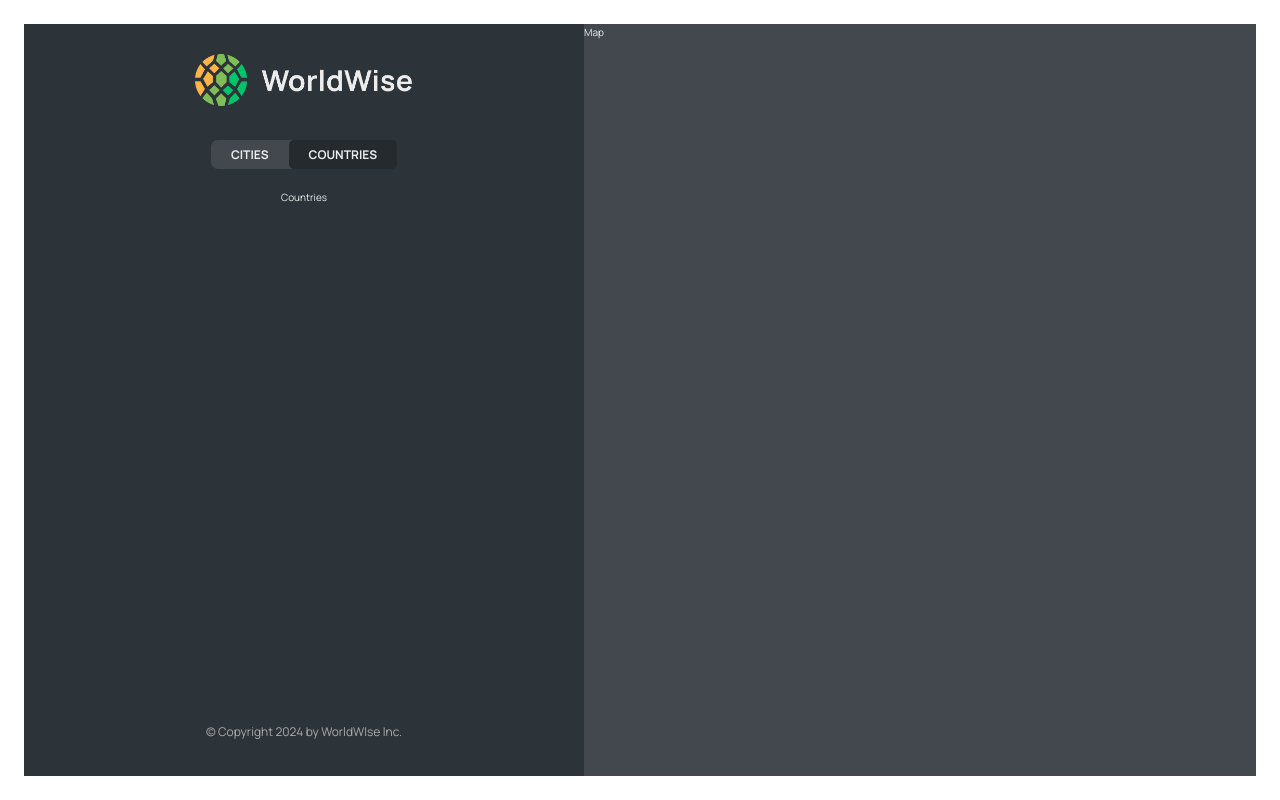
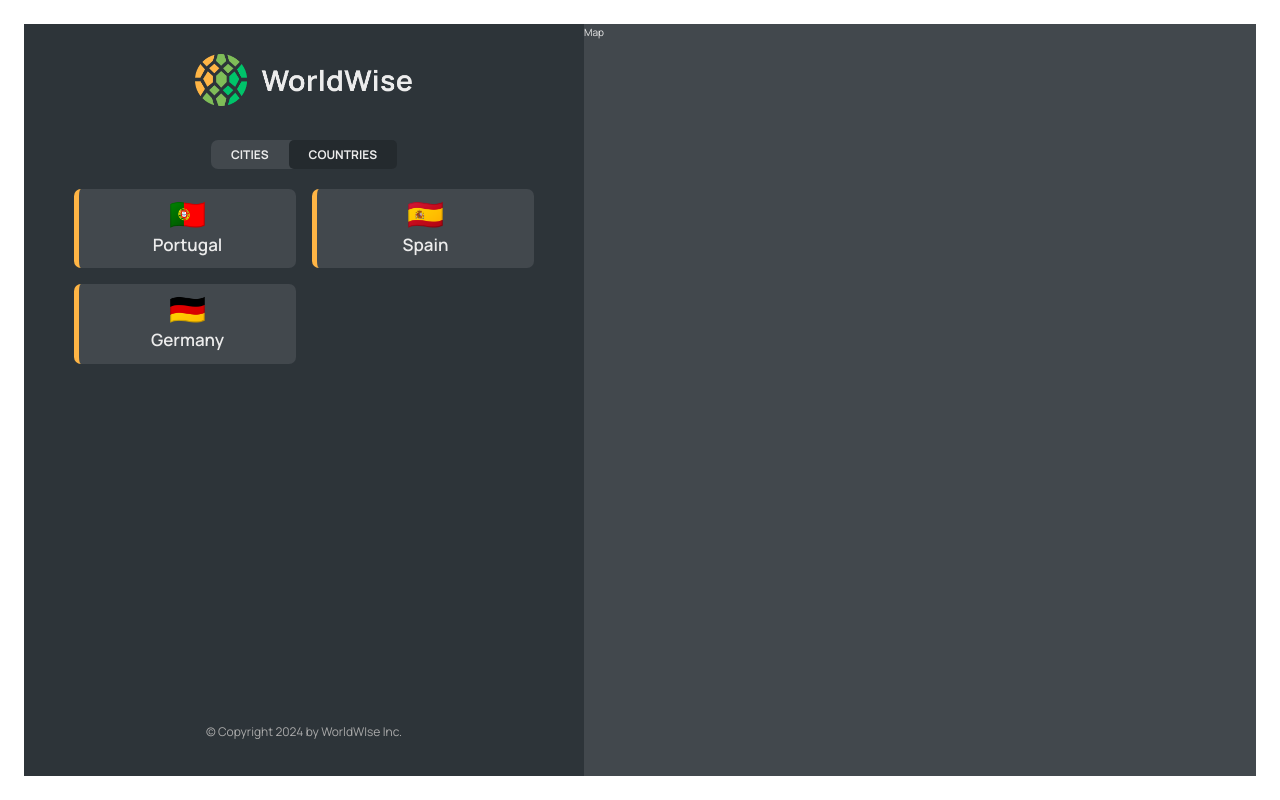
Before and after one commit to Martin-Andreev-288/J_Sch_ReactProjects, a React (Vite) app in the folder 11-worldwise/: page /app/countries in a window 1280 px wide. Built offline with nearby package versions, Linux system fonts and the light colour scheme; data requests are answered from the project's data file.

Commit message:
214 implementing the countries list
Sega veche se poqvqvat samo posetenite strani.

Btw zasega emotikonite za stranite ne rabotqt

```diff
--- a/11-worldwise/data/cities.json
+++ b/11-worldwise/data/cities.json
@@ -35,6 +35,18 @@
         "lng": 13.376933665713324
       },
       "id": 98443197
+    },
+    {
+      "cityName": "Essen",
+      "country": "Germany",
+      "emoji": "🇩🇪",
+      "date": "2027-03-12T09:24:11.863Z",
+      "notes": "Amazing 😃",
+      "position": {
+        "lat": 50.53586782505711,
+        "lng": 14.376933665713324
+      },
+      "id": 252525
     }
   ]
 }
--- a/11-worldwise/src/App.jsx
+++ b/11-worldwise/src/App.jsx
@@ -1,4 +1,6 @@
+import { useEffect, useState } from "react";
 import { BrowserRouter, Route, Routes } from "react-router-dom";
+
 import Product from './pages/Product';
 import Pricing from './pages/Pricing';
 import Homepage from './pages/Homepage';
@@ -6,7 +8,7 @@ import Login from "./pages/Login";
 import AppLayout from './pages/AppLayout';
 import PageNotFound from "./pages/PageNotFound";
 import CityList from "./components/CityList";
-import { useEffect, useState } from "react";
+import CountryList from "./components/CountryList";
 
 const BASE_URL = "http://localhost:9000";
 // !!!!!!!!!!!!! Tr da pasvame elementite taka <Homepage />, a ne samo Homepage, za da mozhe da podavame props
@@ -42,7 +44,7 @@ function App() {
         <Route path="app" element={<AppLayout />}>
           <Route index element={<CityList cities={cities} isLoading={isLoading} />} />
           <Route path="cities" element={<CityList cities={cities} isLoading={isLoading} />} />
-          <Route path="countries" element={<p>Countries</p>} />
+          <Route path="countries" element={<CountryList cities={cities} isLoading={isLoading} />} />
           <Route path="form" element={<p>Form</p>} />
         </Route>
         <Route path="*" element={<PageNotFound />} />
--- /dev/null
+++ b/11-worldwise/src/components/CountryList.jsx
@@ -0,0 +1,30 @@
+import Spinner from "./Spinner";
+import styles from './CountryList.module.css';
+import CountryItem from "./CountryItem";
+import Message from "./Message";
+
+function CountryList({ cities, isLoading }) {
+    // pri men obache spinner-a ne mozhe da se poluchi, ima problem s tova --delay 500 v json fayla i go mahnah
+    if (isLoading) return <Spinner />;
+
+    if (!cities.length)
+        return (
+            <Message message="Add your first city by clicking on a city on the map" />
+        );
+
+    const countries = cities.reduce((arr, city) => {
+        if (!arr.map((el) => el.country).includes(city.country))
+            return [...arr, { country: city.country, emoji: city.emoji }];
+        else return arr;
+    }, []);
+
+    return (
+        <ul className={styles.countryList}>
+            {countries.map((country) => (
+                <CountryItem country={country} />
+            ))}
+        </ul>
+    );
+}
+
+export default CountryList;
```
